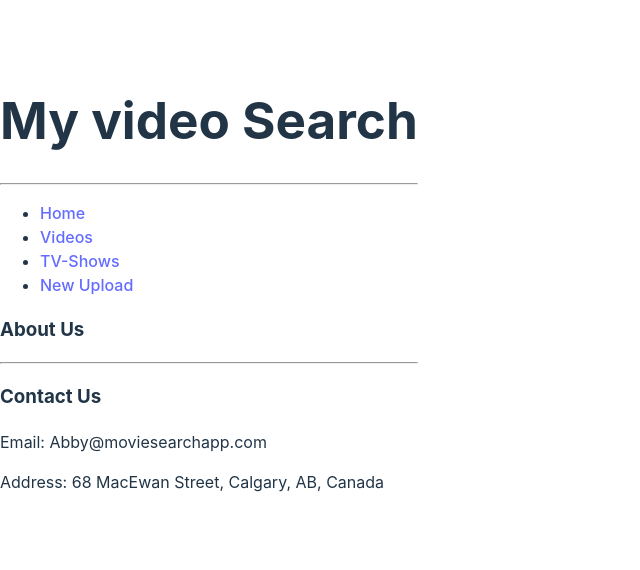
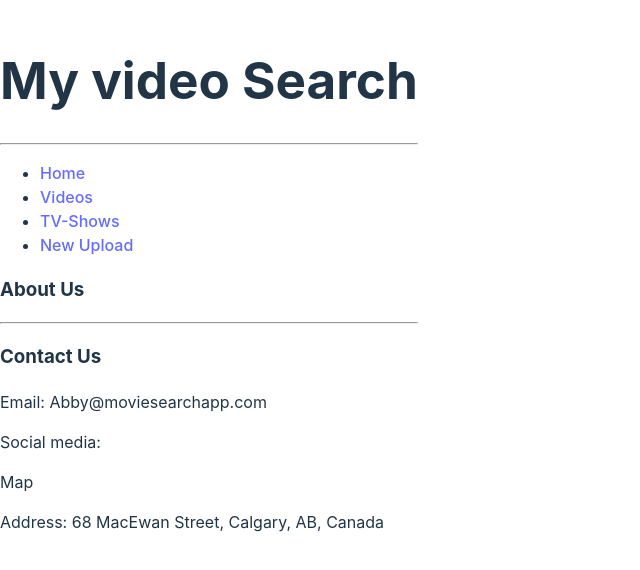
Before and after one commit to Yakob-teck/Flatiron-phase2-react-project-frontend-, a React (Vite) app: page / in a window 1280 px wide. Shown: the part 116-686 px from the top of the page, without its empty margins (0-640 px from the left). Built offline with nearby package versions, Linux system fonts and the light colour scheme.

Commit message:
update contact  us section

```diff
--- a/src/components/footer.jsx
+++ b/src/components/footer.jsx
@@ -12,6 +12,8 @@ const Footer = () => {
           <div className="col-md-6">
             <h3>Contact Us</h3>
             <p>Email: Abby@moviesearchapp.com</p>
+            <p>Social media:</p>
+            <p>Map</p>
             <p>Address: 68 MacEwan Street, Calgary, AB, Canada</p>
           </div>
         </div>
```
